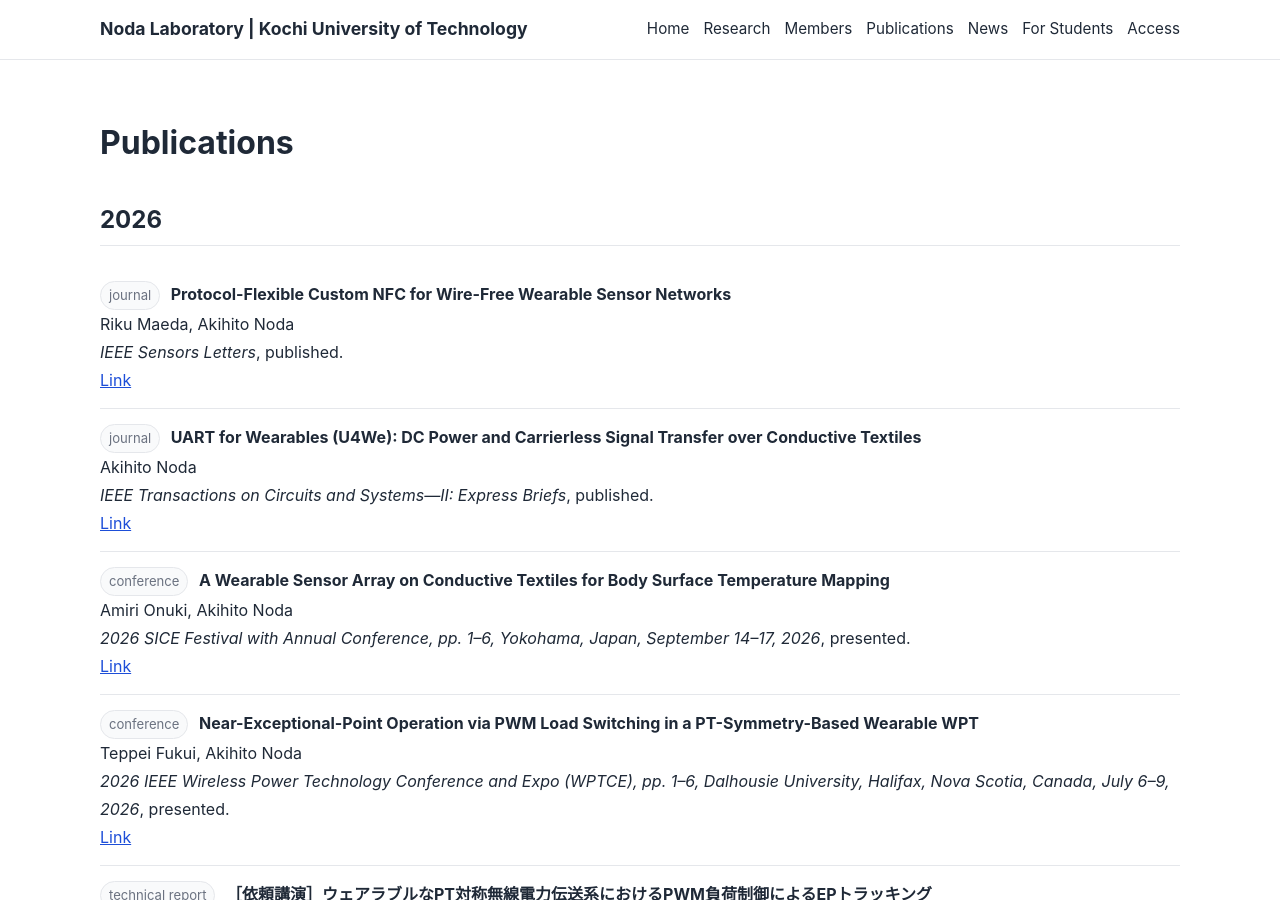
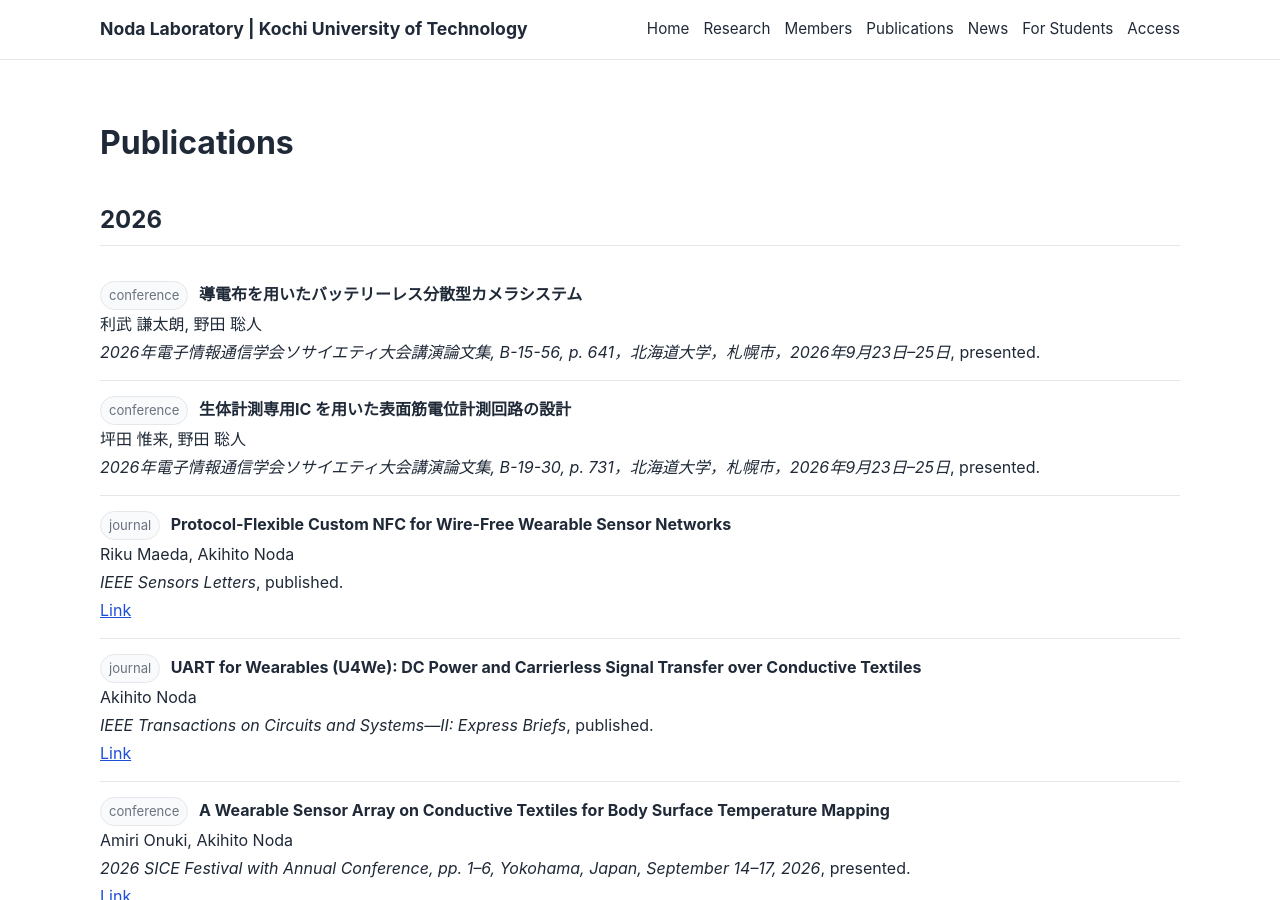
Before and after one commit to akihito-noda/lab-website, a Jekyll site: the page built from publications.md, in a window 1280 px wide and 900 px high. Built offline with Jekyll 4.4.1, drawn with Linux system fonts in a browser that asks for light colours.

Commit message:
Update publications.yml

```diff
--- a/_data/publications.yml
+++ b/_data/publications.yml
@@ -1,3 +1,19 @@
+- year: 2026
+  type: "conference"
+  authors: "利武 謙太朗, 野田 聡人"
+  title: "導電布を用いたバッテリーレス分散型カメラシステム"
+  venue: "2026年電子情報通信学会ソサイエティ大会講演論文集, B-15-56, p. 641，北海道大学，札幌市，2026年9月23日–25日"
+  status: "presented"
+  url: ""
+
+- year: 2026
+  type: "conference"
+  authors: "坪田 惟来, 野田 聡人"
+  title: "生体計測専用IC を用いた表面筋電位計測回路の設計"
+  venue: "2026年電子情報通信学会ソサイエティ大会講演論文集, B-19-30, p. 731，北海道大学，札幌市，2026年9月23日–25日"
+  status: "presented"
+  url: ""
+
 - year: 2026
   type: "journal"
   authors: "Riku Maeda, Akihito Noda"
```
